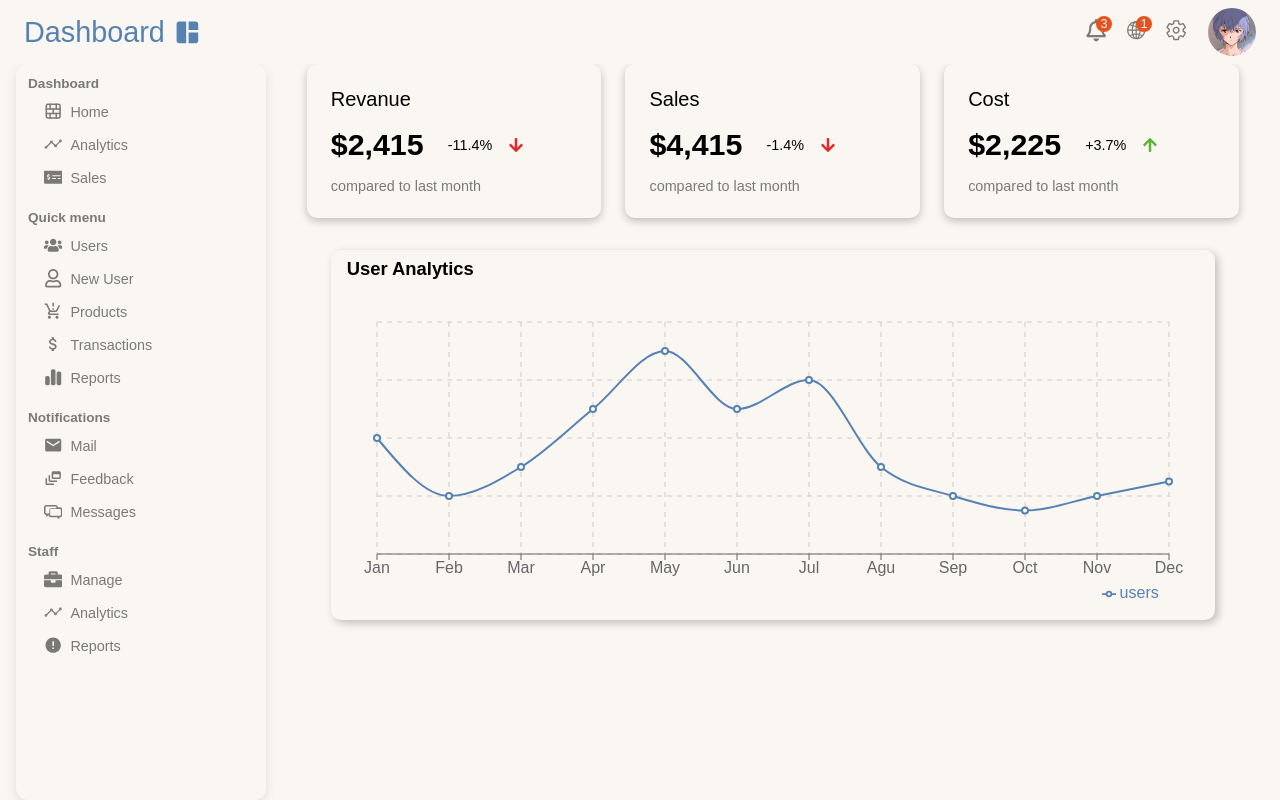
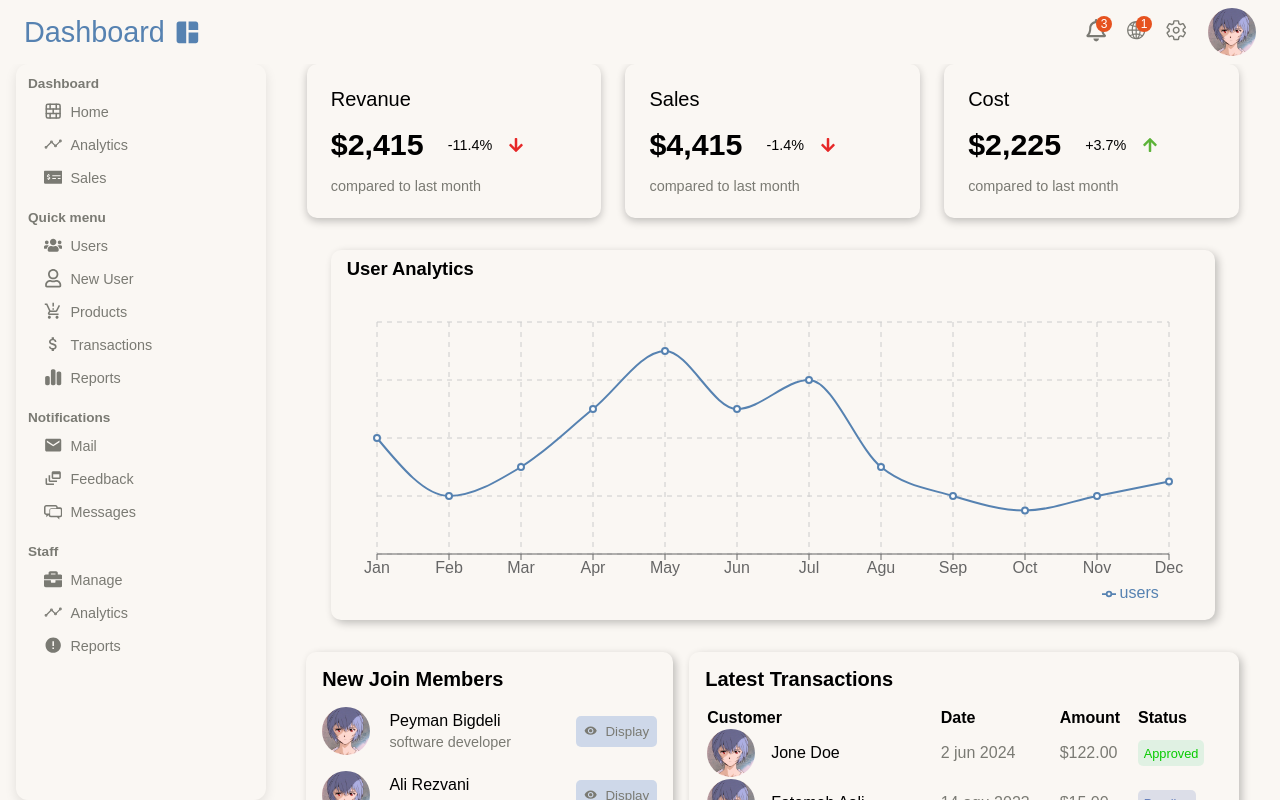
Before and after one commit to AntiFrogs/dashboard, a React (Vite) app: page / in a window 1280 px wide. Built offline with nearby package versions, Linux system fonts and the light colour scheme.

Commit message:
activty lists added to the home page

```diff
--- a/src/components/Home/home.css
+++ b/src/components/Home/home.css
@@ -9,3 +9,54 @@
     gap: 1.5rem;
     width: 100%;
 }
+
+.activities {
+    margin: 2rem auto;
+    width: 95%;
+    display: flex;
+    justify-content: center;
+    align-items: flex-start;
+    gap: 1rem;
+}
+
+.activity-list {
+    padding: 1rem;
+    border-radius: 10px;
+    -webkit-border-radius: 10px;
+    -moz-border-radius: 10px;
+    -ms-border-radius: 10px;
+    -o-border-radius: 10px;
+    box-shadow: rgba(0, 0, 0, 0.24) 3px 3px 8px;
+}
+
+.activity-list> p:first-child {
+    font-size: 1.25rem;
+    font-weight: 700;
+    margin-bottom: 1rem;
+}
+
+.activity-list:first-of-type > ul {
+    display: flex;
+    flex-direction: column;
+    gap: 1rem;
+}
+
+.transactions-table{
+    width:  100%;
+}
+
+.transactions-table th {
+    text-align: left;
+}
+.transactions-table tr {
+    margin: 0.5rem 0;
+}
+
+
+.activity-list:first-of-type {
+    width: 40%;
+}
+
+.activity-list:last-of-type {
+    width: 60%;
+}
--- a/src/components/Home/home.jsx
+++ b/src/components/Home/home.jsx
@@ -1,6 +1,71 @@
 import "./home.css"
 import StatCard from "../StatCard/statCard.jsx";
 import UserAnalytics from "../UserAnalytics/userAnalytics.jsx";
+import UserListItem from "../UserListItem/userListItem.jsx";
+import TransactionListItem from "../TransactionListItem/transactionListItem.jsx";
+
+
+const users = [
+    { id:1 , imagePath: "images/ayanami.jpg" , username: "Peyman Bigdeli" , profession: "software developer"},
+    { id:2 , imagePath: "images/ayanami.jpg" , username: "Ali Rezvani" , profession: "mechanical engineer"},
+    { id:3 , imagePath: "images/ayanami.jpg" , username: "Jone Doe" , profession: "Baker"},
+    { id:4 , imagePath: "images/ayanami.jpg" , username: "Mahdi rezaee" , profession: "Fottballer"},
+    { id:5 , imagePath: "images/ayanami.jpg" , username: "Mohadeseh Jabbari" , profession: "Coach"},
+    { id:6 , imagePath: "images/ayanami.jpg" , username: "Ali JahanBakhsh" , profession: "Influencer"},
+    { id:7 , imagePath: "images/ayanami.jpg" , username: "Fatemeh Aali" , profession: "Unemployed"},
+];
+
+const transactions = [
+    {
+        id:1,
+        user: { id:3 , imagePath: "images/ayanami.jpg" , username: "Jone Doe" , profession: "Baker"},
+        date: "2 jun 2024",
+        amount: 122,
+        status: "Approved",
+    },
+
+    {
+        id:2,
+        user: { id:7 , imagePath: "images/ayanami.jpg" , username: "Fatemeh Aali" , profession: "Unemployed"},
+        date: "14 agu 2023",
+        amount: 15,
+        status: "Pending",
+    },
+
+    {
+        id:3,
+        user:    { id:1 , imagePath: "images/ayanami.jpg" , username: "Peyman Bigdeli" , profession: "software developer"},
+        date: "23 jan 2023",
+        amount: 200,
+        status: "Approved",
+    },
+
+    {
+        id:4,
+        user: { id:6 , imagePath: "images/ayanami.jpg" , username: "Ali JahanBakhsh" , profession: "Influencer"},
+        date: "14 june 2022",
+        amount: 300,
+        status: "Declined",
+    },
+    {
+        id:5,
+        user: { id:6 , imagePath: "images/ayanami.jpg" , username: "Ali JahanBakhsh" , profession: "Influencer"},
+        date: "13 june 2022",
+        amount: 400,
+        status: "Declined",
+    },
+    {
+        id:6,
+        user: { id:2 , imagePath: "images/ayanami.jpg" , username: "Ali Rezvani" , profession: "mechanical engineer"},
+        date: "17 may 2022",
+        amount: 165,
+        status: "Approved",
+    },
+]
+
+
+
+
 
 export default function Home() {
     return (
@@ -11,6 +76,34 @@ export default function Home() {
                 <StatCard title="Cost" stats={{money: "2,225" , percent: 3.7}} compareTo={"last month"} />
             </div>
             <UserAnalytics />
+            <div className="activities">
+                <div className="activity-list">
+                    <p>New Join Members</p>
+                    <ul>
+                        {
+                        users.slice(0 , 5).map(user => <UserListItem key={user.id} {...user} /> )
+                        }
+                    </ul>
+                </div>
+                <div className="activity-list">
+                    <p>Latest Transactions</p>
+                    <table className="transactions-table" >
+                        <thead>
+                            <tr>
+                                <th>Customer</th>
+                                <th>Date</th>
+                                <th>Amount</th>
+                                <th>Status</th>
+                            </tr>
+                        </thead>
+                        <tbody>
+                            {
+                                transactions.slice(0,4).map(transaction => <TransactionListItem key={transaction.key} {...transaction} /> )
+                            }
+                        </tbody>
+                    </table>
+                </div>
+            </div>
         </div>
     );
 }
--- a/src/components/SideBar/sideBar.jsx
+++ b/src/components/SideBar/sideBar.jsx
@@ -21,32 +21,32 @@ export default function SideBar() {
         <div className="sidebar">
             <SidebarCat cat="Dashboard" buttons={
                 [
-                    {svg: <LuBrickWall className="sidebar-submenu-btn-svg" /> , name: "Home"},
-                    {svg: <IoAnalyticsOutline className="sidebar-submenu-btn-svg" /> , name: "Analytics"},
-                    {svg: <FaMoneyCheckAlt className="sidebar-submenu-btn-svg" /> , name: "Sales"},
+                    {id:1 , svg: <LuBrickWall className="sidebar-submenu-btn-svg" /> , name: "Home"},
+                    {id:2 , svg: <IoAnalyticsOutline className="sidebar-submenu-btn-svg" /> , name: "Analytics"},
+                    {id:3 , svg: <FaMoneyCheckAlt className="sidebar-submenu-btn-svg" /> , name: "Sales"},
                 ]
             } />
             <SidebarCat cat="Quick menu" buttons={
                 [
-                    {svg: <FaUsers className="sidebar-submenu-btn-svg" /> , name: "Users"},
-                    {svg: <FaRegUser className="sidebar-submenu-btn-svg" /> , name: "New User"},
-                    {svg: <MdProductionQuantityLimits className="sidebar-submenu-btn-svg" /> , name: "Products"},
-                    {svg: <MdOutlineAttachMoney className="sidebar-submenu-btn-svg" /> , name: "Transactions"},
-                    {svg: <FaChartSimple className="sidebar-submenu-btn-svg" /> , name: "Reports"},
+                    {id:1 , svg: <FaUsers className="sidebar-submenu-btn-svg" /> , name: "Users"},
+                    {id:2 , svg: <FaRegUser className="sidebar-submenu-btn-svg" /> , name: "New User"},
+                    {id:3 , svg: <MdProductionQuantityLimits className="sidebar-submenu-btn-svg" /> , name: "Products"},
+                    {id:4 , svg: <MdOutlineAttachMoney className="sidebar-submenu-btn-svg" /> , name: "Transactions"},
+                    {id:5 , svg: <FaChartSimple className="sidebar-submenu-btn-svg" /> , name: "Reports"},
                 ]
             } />
             <SidebarCat cat="Notifications" buttons={
                 [
-                    {svg: <IoMdMail className="sidebar-submenu-btn-svg" /> , name: "Mail"},
-                    {svg: <MdOutlineDynamicFeed className="sidebar-submenu-btn-svg" /> , name: "Feedback"},
-                    {svg: <TiMessages className="sidebar-submenu-btn-svg" /> , name: "Messages"},
+                    { id:1 , svg: <IoMdMail className="sidebar-submenu-btn-svg" /> , name: "Mail"},
+                    { id:2 , svg: <MdOutlineDynamicFeed className="sidebar-submenu-btn-svg" /> , name: "Feedback"},
+                    { id:3 , svg: <TiMessages className="sidebar-submenu-btn-svg" /> , name: "Messages"},
                 ]
             } />
             <SidebarCat cat="Staff" buttons={
                 [
-                    {svg: <FaBriefcase className="sidebar-submenu-btn-svg" /> , name: "Manage"},
-                    {svg: <IoAnalyticsOutline className="sidebar-submenu-btn-svg" /> , name: "Analytics"},
-                    {svg: <MdError className="sidebar-submenu-btn-svg" /> , name: "Reports"},
+                    { id:1 , svg: <FaBriefcase className="sidebar-submenu-btn-svg" /> , name: "Manage"},
+                    { id:2 , svg: <IoAnalyticsOutline className="sidebar-submenu-btn-svg" /> , name: "Analytics"},
+                    { id:3 , svg: <MdError className="sidebar-submenu-btn-svg" /> , name: "Reports"},
                 ]
             } />
         </div>
--- a/src/components/SidebarCat/sidebarCat.jsx
+++ b/src/components/SidebarCat/sidebarCat.jsx
@@ -5,7 +5,8 @@ export default function SidebarCat({cat , buttons}) {
             <div className="sidebar-cat">
                 <p>{cat}</p>
                 <nav className="sidebar-submenu">
-                    {buttons.map(btn => <button className="sidebar-submenu-btn">
+                    {buttons.map(btn => <button  key={btn.id}
+                                            className="sidebar-submenu-btn">
                                             {btn.svg}
                                             <span>{btn.name}</span>
                                     </button>)
--- /dev/null
+++ b/src/components/TransactionListItem/transactionListItem.css
@@ -0,0 +1,38 @@
+.transaction-cutomer-info {
+    display: flex;
+    align-items: center;
+    gap: 1rem;
+}
+
+.transaction-date , .transaction-amount {
+    font-size: 0.8;
+    color: #7A7A73;
+}
+
+.transaction-status {
+    font-size: 0.8rem;
+}
+
+.transaction-status > span {
+    padding: 0.35rem;
+    border-radius: 5px;
+    -webkit-border-radius: 5px;
+    -moz-border-radius: 5px;
+    -ms-border-radius: 5px;
+    -o-border-radius: 5px;
+}
+
+.approved > span {
+    background-color: rgba(122, 218, 165 , 0.2);
+    color: #08CB00;
+}
+
+.pending > span {
+    background-color: rgba(100, 127, 188 , 0.2);
+    color: #647FBC;
+}
+
+.declined > span {
+    background-color: rgba(220, 20, 60 , 0.2);
+    color: #DC143C;
+}
--- /dev/null
+++ b/src/components/TransactionListItem/transactionListItem.jsx
@@ -0,0 +1,21 @@
+import "./transactionListItem.css"
+
+export default function TransactionListItem({user , date , amount , status }) {
+
+    return (
+        <tr className="transaction-list-item">
+            <td className="transaction-cutomer-info">
+                <div className="user-image-container">
+                    <img src={user.imagePath} alt="user image" />
+                </div>
+                <p>{user.username}</p>
+            </td>
+            <td className="transaction-date">{date}</td>
+            <td className="transaction-amount">${amount.toFixed(2)}</td>
+            <td className={"transaction-status " + (status !== "Approved" ? status !== "Pending" ? status !== "Declined" ? "" : "declined" : "pending" : "approved")}>
+                <span>{status}</span>
+            </td>
+
+        </tr>
+    );
+}
--- /dev/null
+++ b/src/components/UserListItem/userListItem.css
@@ -0,0 +1,68 @@
+.user-list-item {
+    display: flex;
+    justify-content: space-between;
+    align-items: center;
+    gap: 1rem;
+}
+
+.user-image-container {
+    width:  3rem;
+    height: 3rem;
+    overflow: hidden;
+    object-fit: cover;
+    border-radius: 50%;
+    -webkit-border-radius: 50%;
+    -moz-border-radius: 50%;
+    -ms-border-radius: 50%;
+    -o-border-radius: 50%;
+}
+
+.user-image-container img {
+    width: 100%;
+    height: 100%;
+}
+
+.user-info-container {
+    font-size: 1rem;
+    display: flex;
+    flex-direction: column;
+    gap: 0.25rem;
+    width: 50%;
+}
+
+.user-info-container > p:last-child {
+    font-size: 0.9rem;
+    color: #7A7A73;
+}
+
+.user-display-btn {
+    display: flex;
+    justify-content: center;
+    align-items: center;
+    gap: 0.5rem;
+    padding: 0.5rem 0.5rem;
+    border: none;
+    background-color: rgba(33, 97, 193, 0.2);
+    color: #7A7A73;
+    border-radius: 5px;
+    -webkit-border-radius: 5px;
+    -moz-border-radius: 5px;
+    -ms-border-radius: 5px;
+    -o-border-radius: 5px;
+    transition: all 100ms ease-in;
+    -webkit-transition: all 100ms ease-in;
+    -moz-transition: all 100ms ease-in;
+    -ms-transition: all 100ms ease-in;
+    -o-transition: all 100ms ease-in;
+    cursor: pointer;
+}
+
+.user-display-btn:hover {
+    color: #fff;
+    transform: scale(1.05);
+    -webkit-transform: scale(1.05);
+    -moz-transform: scale(1.05);
+    -ms-transform: scale(1.05);
+    -o-transform: scale(1.05);
+    background-color: #647FBC;
+}
--- /dev/null
+++ b/src/components/UserListItem/userListItem.jsx
@@ -0,0 +1,20 @@
+import "./userListItem.css"
+import { MdRemoveRedEye } from "react-icons/md";
+
+export default function UserListItem({imagePath , username , profession }) {
+    return(
+        <li className="user-list-item" >
+                <div className="user-image-container">
+                    <img src={imagePath} alt="User Image" />
+                </div>
+                <div className="user-info-container">
+                    <p>{username}</p>
+                    <p>{profession}</p>
+                </div>
+                <button className="user-display-btn">
+                    <MdRemoveRedEye />
+                    <span>Display</span>
+                </button>
+        </li>
+    );
+}
```
